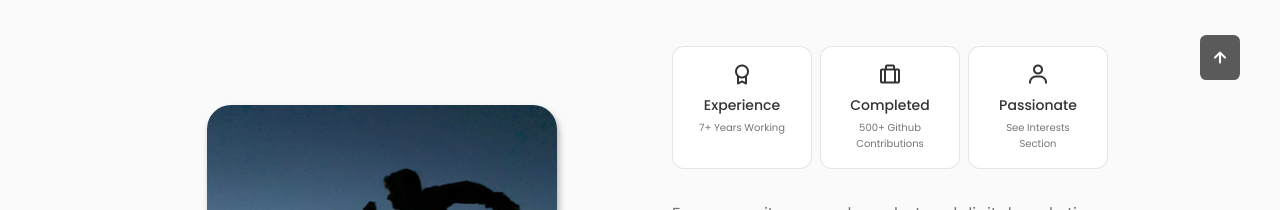
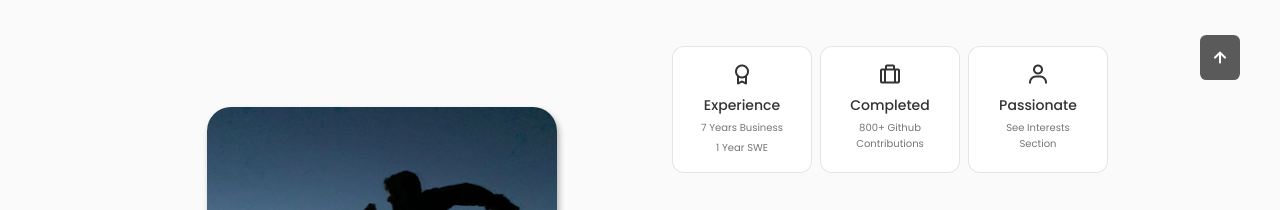
Before and after one commit to caleb-siegel/portfolio-polished, a React (Vite) app: page / in a window 1280 px wide. Shown: the part 880-1090 px from the top of the page. Built offline with nearby package versions, Linux system fonts and the light colour scheme.

Commit message:
edit bcom bullets and styling and change about section info to include 800 github contributions and 1 year as swe

```diff
--- a/src/components/about/Info.jsx
+++ b/src/components/about/Info.jsx
@@ -6,13 +6,14 @@ const Info = () => {
         <div className="about__box">
             <i class='bx bx-award about__icon'></i>
             <h3 className="about__title">Experience</h3>
-            <span className="about__subtitle">7+ Years Working</span>
+            <span className="about__subtitle">7 Years Business</span>
+            <span className="about__subtitle">1 Year SWE</span>
         </div>
 
         <div className="about__box">
             <i class='bx bx-briefcase-alt about__icon' ></i>
             <h3 className="about__title">Completed</h3>
-            <span className="about__subtitle">500+ Github Contributions</span>
+            <span className="about__subtitle">800+ Github Contributions</span>
         </div>
 
         <div className="about__box">
--- a/src/components/work/Data.jsx
+++ b/src/components/work/Data.jsx
@@ -10,12 +10,14 @@ export const projectsData = [
     title: "Broadway Community",
     category: "deployed",
     link: "https://broadwaycommunity.vercel.app/",
-    modal_description: "Price alert app utilizing Stubhub’s API to display the cheapest ticket to each Broadway show",
+    modal_description: "Live-event price tracker with email alerts",
     modal_info: [
-      "Utilized Postman to test StubHub API endpoints and generated bearer tokens with API keys for secure data access",
-      "Retrieved and organized ticket data from StubHub API in the backend to enable streamlined frontend communication",
-      "Developed ticket price sliders with Swiper.js, ensuring smooth transitions and touch-friendly navigation",
-      "Integrated affiliate links into ticket pages for revenue generation through the Partnerize platform"
+      "Built full-stack site integrating StubHub, Ticketmaster, and TodayTix APIs to surface best ticket prices for Broadway shows and other events, with embedded affiliate links for seamless purchasing and revenue tracking",
+      "Generated 200+ orders and $10k+ in ticket sales through discovery of 90+% discounts including Wicked for $1, Hamilton for $10, Book of Mormon for $11, Aladdin for $15, and many others",
+      "Developed modular Python code to manipulate and filter event data by price, date, category/event, venue and region",
+      "Implemented CRON jobs via GitHub Actions, reducing load times by 90% by serving cached PostgreSQL data instead of real-time API calls",
+      "Added email alert system allowing users to receive customized price notifications through email provider, SendGrid",
+      "Designed user-driven features including event submission, relative value indicators, fee-adjustments and sorting",
     ],
     modal_technologies: [
       {"id": 1, "name": "Javascript", "class": "bx bxl-javascript work__modal-tech-icon"},
--- a/src/components/work/work.css
+++ b/src/components/work/work.css
@@ -110,7 +110,7 @@
 }
 
 .work__modal-content {
-    width: 500px;
+    width: 700px;
     position: relative;
     background-color: var(--container-color);
     padding: 4.5rem 2.5rem 2.5rem;
```
